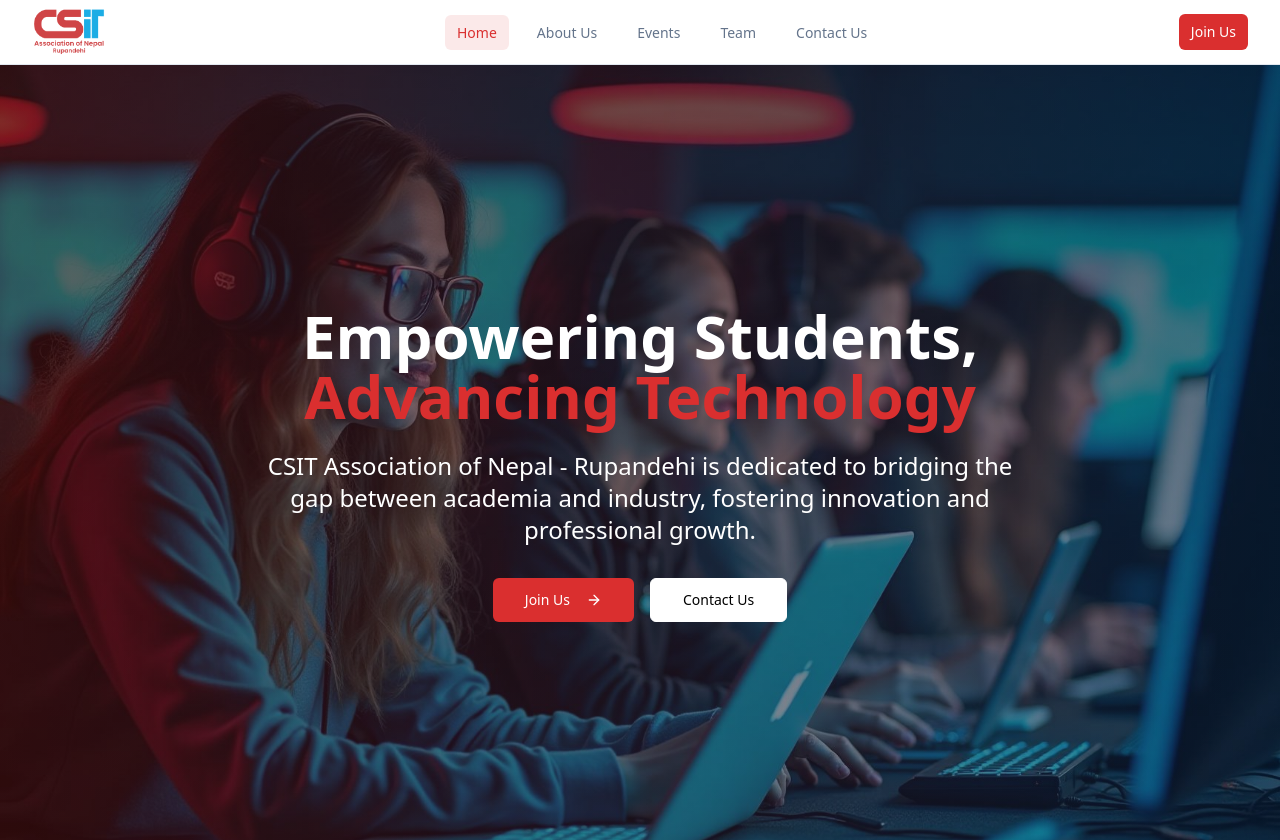
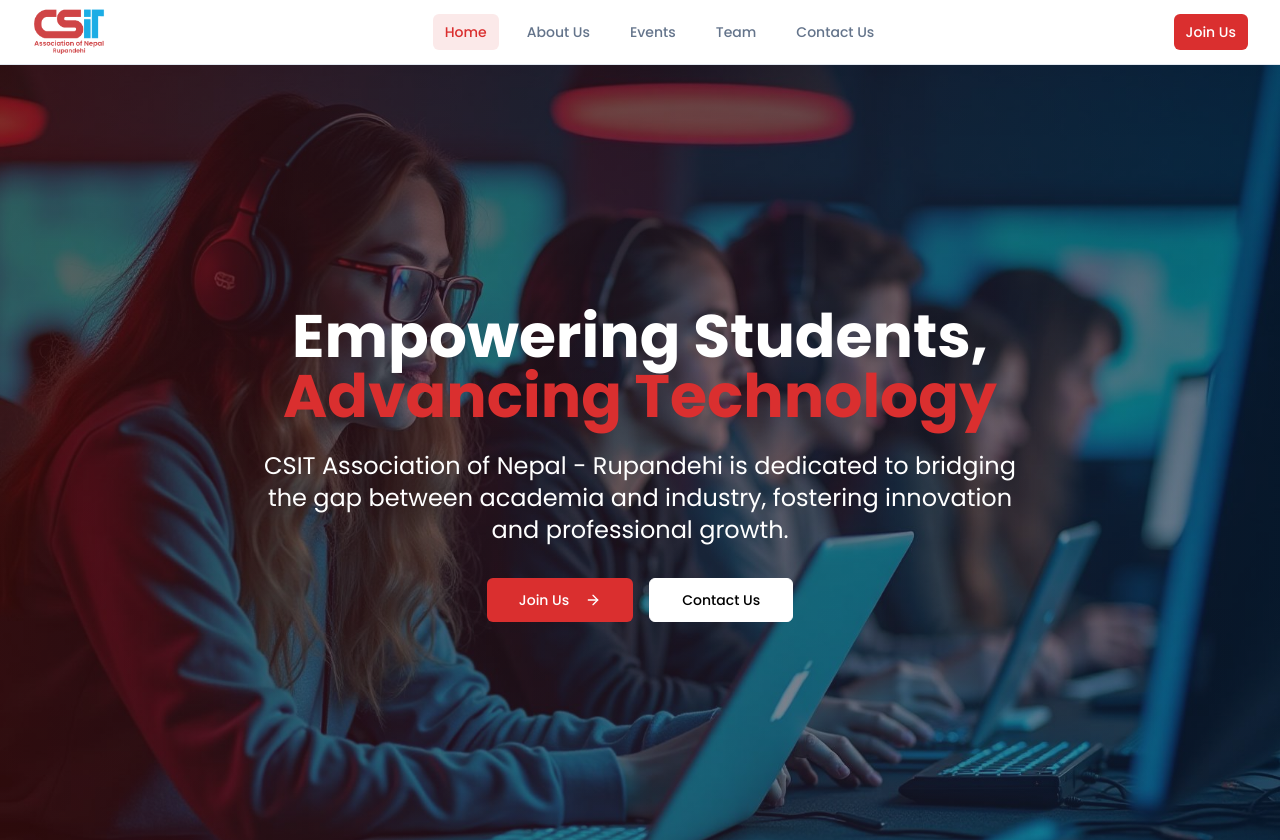
Before and after one commit to Madhav-Poudel/CSITAN-Rupandehi-Official-Website, a React (Vite) app: page / in a window 1280 px wide. Shown: the top 840 px of the page. Built offline with nearby package versions, Linux system fonts and the light colour scheme.

Commit message:
Updated code

```diff
--- a/index.html
+++ b/index.html
@@ -14,6 +14,8 @@
 
     <meta name="twitter:card" content="" />
     <meta name="twitter:site" content="" />
+  <!-- Google Fonts: Poppins -->
+  <link href="https://fonts.googleapis.com/css2?family=Poppins:wght@400;500;600;700&display=swap" rel="stylesheet">
   </head>
 
   <body>
--- a/src/index.css
+++ b/src/index.css
@@ -102,6 +102,7 @@
   }
 
   body {
-    @apply bg-background text-foreground;
+  @apply bg-background text-foreground;
+  font-family: 'Poppins', sans-serif;
   }
 }
```
